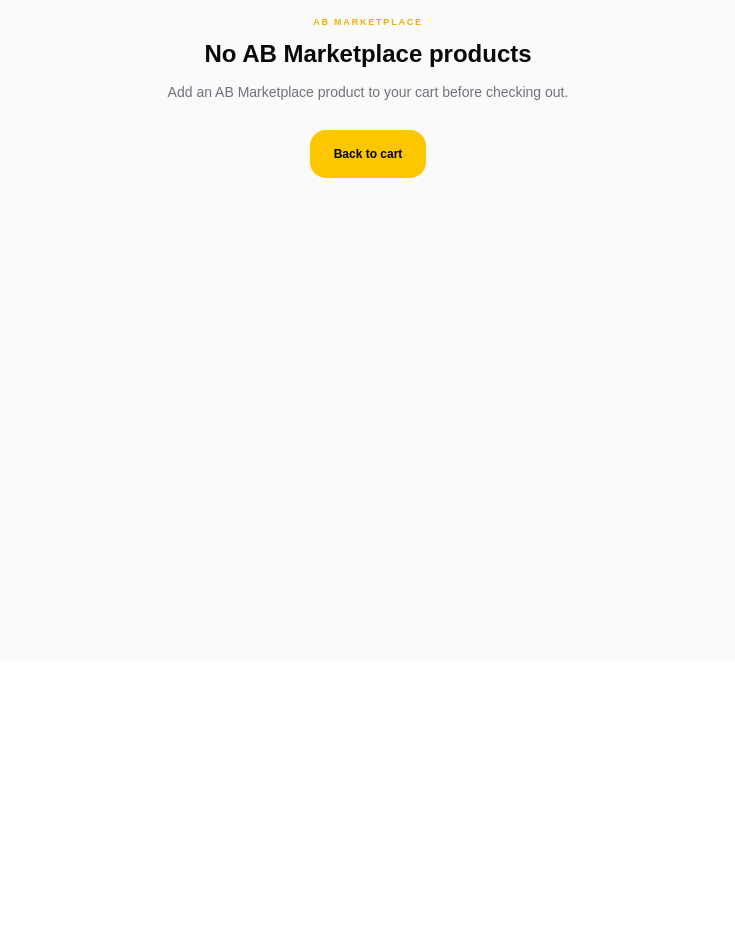
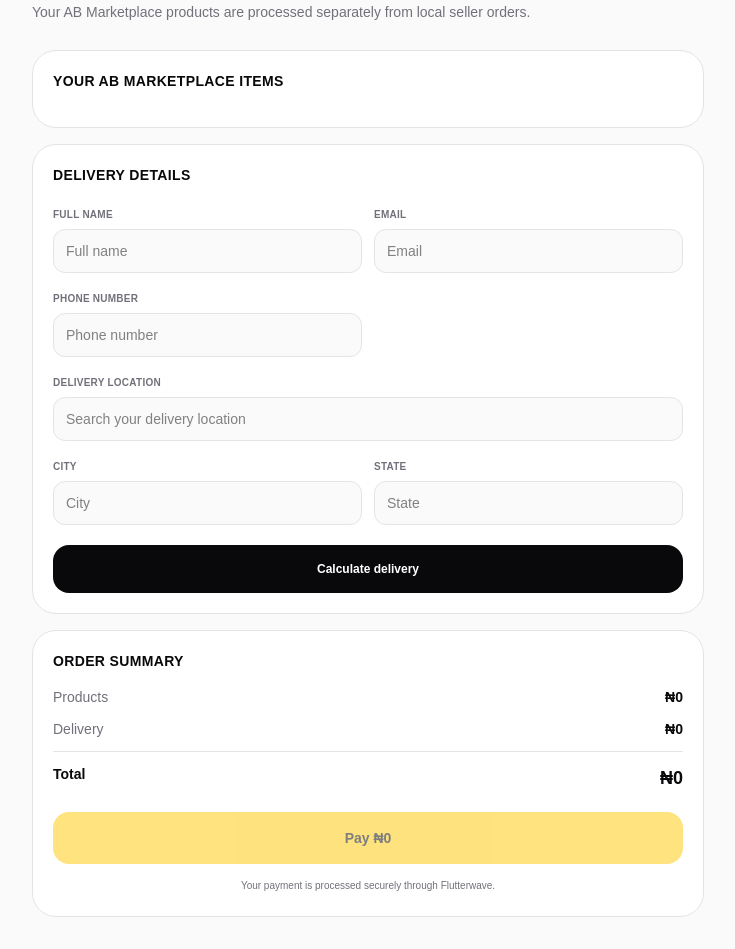
Before and after one commit to ayodejimarvelous87-droid/alphabot-frontend, a Next.js app: page /marketplace/ab-checkout in a window 1280 px wide. Shown: the part 140-1089 px from the top of the page, without its empty margins (272-1007 px from the left). Before the commit the page ends 800 px from the top, so only its background shows below. Built offline with nearby package versions, Linux system fonts and the light colour scheme.

Commit message:
Fix combined AB marketplace shipping checkout

```diff
--- a/src/app/marketplace/ab-checkout/page.js
+++ b/src/app/marketplace/ab-checkout/page.js
@@ -159,8 +159,8 @@
   const [locationLoading, setLocationLoading] = useState(false);
   const [showLocationSuggestions, setShowLocationSuggestions] = useState(false);
 
-  const [shippingData, setShippingData] = useState({});
-  const [selectedCouriers, setSelectedCouriers] = useState({});
+  const [shippingData, setShippingData] = useState(null);
+  const [selectedCourier, setSelectedCourier] = useState(null);
   const [shippingLoading, setShippingLoading] = useState(false);
   const [shippingError, setShippingError] = useState("");
   const [placingOrder, setPlacingOrder] = useState(false);
@@ -178,13 +178,8 @@
     [cart]
   );
 
-  const deliveryFee = useMemo(
-    () =>
-      cart.reduce((sum, item) => {
-        const selected = selectedCouriers[item.id];
-        return sum + Number(selected?.amount || 0);
-      }, 0),
-    [cart, selectedCouriers]
+  const deliveryFee = Number(
+    selectedCourier?.amount || 0
   );
 
   const total = subtotal + deliveryFee;
@@ -303,50 +298,16 @@
   };
 
   const getShippingRates = async () => {
-    if (!cart.length) {
-      setShippingError(
-        "There are no AB Marketplace products in your cart."
-      );
-      return;
-    }
-
-    const requiredFields = [
-      "name",
-      "email",
-      "phone",
-      "address",
-      "city",
-      "state",
-    ];
-
-    const missing = requiredFields.find(
-      (field) => !String(form[field] || "").trim()
-    );
-
-    if (missing) {
-      setShippingError(
-        "Please complete your delivery address first."
-      );
-      return;
-    }
-
     try {
       setShippingLoading(true);
       setShippingError("");
-      setShippingData({});
-      setSelectedCouriers({});
 
       const token = localStorage.getItem("token");
 
       if (!token) {
-        throw new Error(
-          "Please log in before calculating delivery."
-        );
+        throw new Error("Please log in again.");
       }
 
-      const results = {};
-
-      for (const item of cart) {
       const res = await fetch(
         `${API}/marketplace/ab/shipping/quote`,
         {
@@ -356,8 +317,10 @@
             Authorization: `Bearer ${token}`,
           },
           body: JSON.stringify({
+            items: cart.map((item) => ({
               productId: item.id,
               quantity: Number(item.quantity || 1),
+            })),
             deliveryAddress: {
               name: form.name.trim(),
               phone: form.phone.trim(),
@@ -383,7 +346,7 @@
       if (!res.ok || !data.success) {
         throw new Error(
           data.message ||
-              `Unable to calculate delivery for ${item.name}.`
+            "Unable to calculate combined delivery."
         );
       }
 
@@ -391,107 +354,78 @@
 
       if (!rates.length) {
         throw new Error(
-            `No delivery options were returned for ${item.name}.`
+          "No combined delivery options were returned."
         );
       }
 
-        results[item.id] = {
+      setShippingData({
         receiverAddressCode: data.receiverAddressCode,
         pickupAddressCode: data.pickupAddressCode,
+        products: data.products || [],
         rates,
-        };
-      }
+      });
 
-      setShippingData(results);
+      setSelectedCourier(null);
     } catch (error) {
-      console.error("AB SHIPPING ERROR:", error);
+      console.error("AB COMBINED SHIPPING ERROR:", error);
+      setShippingData(null);
+      setSelectedCourier(null);
       setShippingError(
         error.message ||
-          "Unable to calculate delivery."
+          "Unable to calculate combined delivery."
       );
     } finally {
       setShippingLoading(false);
     }
   };
 
-  const selectCourier = (itemId, rate) => {
-    setSelectedCouriers((current) => ({
-      ...current,
-      [itemId]: {
+  const selectCourier = (rate) => {
+    setSelectedCourier({
       courierId: getCourierId(rate),
       serviceCode: getServiceCode(rate),
       courierName: getCourierName(rate),
       serviceType: getServiceName(rate),
       amount: getShippingAmount(rate),
-        deliveryEstimate: rate?.deliveryEstimate || null,
-      },
-    }));
+      deliveryEta:
+        rate?.delivery_eta ||
+        rate?.deliveryEta ||
+        null,
+      deliveryEstimate:
+        rate?.deliveryEstimate || null,
+      requestToken:
+        rate?.request_token ||
+        rate?.requestToken ||
+        null,
+      currency: rate?.currency || "NGN",
+      pickupEta: rate?.pickup_eta || null,
+    });
   };
 
   const placeOrder = async () => {
-    if (!cart.length) {
-      alert(
-        "There are no AB Marketplace products to checkout."
-      );
-      return;
-    }
-
-    if (
-      Object.keys(selectedCouriers).length !== cart.length
-    ) {
-      alert(
-        "Please calculate delivery and select a courier for every product."
-      );
-      return;
-    }
-
     try {
-      setPlacingOrder(true);
+      setSubmitting(true);
+      setError("");
 
       const token = localStorage.getItem("token");
 
       if (!token) {
-        throw new Error(
-          "Please log in before placing your order."
-        );
+        throw new Error("Please log in again.");
       }
 
-      const pickupDate = new Date();
-      pickupDate.setDate(pickupDate.getDate() + 1);
-
-      const pickupDateString = pickupDate
-        .toISOString()
-        .slice(0, 10);
-
-      const createdOrderIds = [];
-
-      for (const item of cart) {
-        const selected = selectedCouriers[item.id];
-
-        if (
-          !selected?.courierId ||
-          !selected?.serviceCode
-        ) {
-          throw new Error(
-            `Please select a valid courier for ${item.name}.`
-          );
+      if (!selectedCourier) {
+        throw new Error("Please select a delivery option.");
       }
 
-        const res = await fetch(
-          `${API}/marketplace/ab/orders`,
-          {
-            method: "POST",
-            headers: {
-              "Content-Type": "application/json",
-              Authorization: `Bearer ${token}`,
-            },
-            body: JSON.stringify({
+      if (!shippingData?.receiverAddressCode) {
+        throw new Error("Please calculate delivery first.");
+      }
+
+      const items = cart.map((item) => ({
         productId: item.id,
         quantity: Number(item.quantity || 1),
-              pickupDate: pickupDateString,
-              courierId: selected.courierId,
-              serviceCode: selected.serviceCode,
-              deliveryAddress: {
+      }));
+
+      const deliveryAddress = {
         name: form.name.trim(),
         phone: form.phone.trim(),
         email: form.email.trim(),
@@ -506,21 +440,57 @@
           ? Number(form.longitude)
           : null,
         country: "NG",
+      };
+
+      const shippingQuote = {
+        amount: Number(selectedCourier.amount || 0),
+        currency: selectedCourier.currency || "NGN",
+        courierId: selectedCourier.courierId,
+        courierName: selectedCourier.courierName,
+        serviceCode: selectedCourier.serviceCode,
+        serviceType: selectedCourier.serviceType,
+        requestToken: selectedCourier.requestToken,
+        pickupAddressCode: shippingData.pickupAddressCode,
+        receiverAddressCode: shippingData.receiverAddressCode,
+        deliveryEta: selectedCourier.deliveryEta,
+        pickupEta: selectedCourier.pickupEta,
+        deliveryEstimate: selectedCourier.deliveryEstimate,
+      };
+
+      const orderRes = await fetch(
+        `${API}/marketplace/ab/orders`,
+        {
+          method: "POST",
+          headers: {
+            "Content-Type": "application/json",
+            Authorization: `Bearer ${token}`,
           },
+          body: JSON.stringify({
+            items,
+            pickupDate: new Date().toISOString().slice(0, 10),
+            courierId: selectedCourier.courierId,
+            serviceCode: selectedCourier.serviceCode,
+            deliveryAddress,
+            shippingQuote,
           }),
         }
       );
 
-        const data = await res.json();
+      const orderData = await orderRes.json();
 
-        if (!res.ok || !data.order?._id) {
+      if (!orderRes.ok || !orderData.success) {
         throw new Error(
-            data.message ||
-              `Failed to create AB Marketplace order for ${item.name}.`
+          orderData.message ||
+            "Unable to create AB Marketplace order."
         );
       }
 
-        createdOrderIds.push(data.order._id);
+      const orderIds = (orderData.orders || []).map(
+        (order) => order._id
+      );
+
+      if (!orderIds.length) {
+        throw new Error("No AB Marketplace orders were created.");
       }
 
       const checkoutRes = await fetch(
@@ -532,20 +502,35 @@
             Authorization: `Bearer ${token}`,
           },
           body: JSON.stringify({
-            orderIds: createdOrderIds,
+            orderIds,
+            shipping: {
+              amount: shippingQuote.amount,
+              currency: shippingQuote.currency,
+              courierId: shippingQuote.courierId,
+              courierName: shippingQuote.courierName,
+              serviceCode: shippingQuote.serviceCode,
+              serviceType: shippingQuote.serviceType,
+              requestToken: shippingQuote.requestToken,
+              pickupAddress: {
+                addressCode: shippingData.pickupAddressCode,
+              },
+              deliveryAddress: {
+                ...deliveryAddress,
+                addressCode: shippingData.receiverAddressCode,
+              },
+              deliveryPeriod:
+                shippingQuote.deliveryEstimate || {},
+            },
           }),
         }
       );
 
       const checkoutData = await checkoutRes.json();
 
-      if (
-        !checkoutRes.ok ||
-        !checkoutData.checkout?._id
-      ) {
+      if (!checkoutRes.ok || !checkoutData.success) {
         throw new Error(
           checkoutData.message ||
-            "Failed to create AB Marketplace payment checkout."
+            "Unable to create AB Marketplace checkout."
         );
       }
 
@@ -556,7 +541,6 @@
         {
           method: "POST",
           headers: {
-            "Content-Type": "application/json",
             Authorization: `Bearer ${token}`,
           },
         }
@@ -564,67 +548,30 @@
 
       const paymentData = await paymentRes.json();
 
-      if (!paymentRes.ok || !paymentData.paymentLink) {
+      if (!paymentRes.ok || !paymentData.success) {
         throw new Error(
           paymentData.message ||
-            "Failed to initialize AB Marketplace payment."
+            "Unable to initialize payment."
         );
       }
 
       localStorage.setItem(
-        "alphabotMarketplaceActiveCheckout",
-        JSON.stringify({
-          checkoutId: checkout._id,
-          txRef: paymentData.txRef,
-          checkoutType: "ab-marketplace",
-          orderIds: createdOrderIds,
-        })
+        "alphabotActiveMarketplaceCheckout",
+        JSON.stringify(checkout)
       );
 
       window.location.href = paymentData.paymentLink;
     } catch (error) {
-      console.error(
-        "AB MARKETPLACE CHECKOUT ERROR:",
-        error
-      );
-
-      alert(
+      console.error("AB MARKETPLACE ORDER ERROR:", error);
+      setError(
         error.message ||
-          "Unable to place AB Marketplace order. Please try again."
+          "Unable to place your AB Marketplace order."
       );
     } finally {
-      setPlacingOrder(false);
+      setSubmitting(false);
     }
   };
 
-  if (!cart.length) {
-    return (
-      <main className="min-h-screen bg-zinc-50 dark:bg-[#0b0b0b] text-zinc-950 dark:text-white px-4 py-10">
-        <div className="max-w-2xl mx-auto pt-12 text-center">
-          <div className="text-5xl mb-5">🛍️</div>
-
-          <p className="text-[9px] font-black tracking-[0.2em] uppercase text-yellow-500">
-            AB MARKETPLACE
-          </p>
-
-          <h1 className="text-2xl font-black mt-2">
-            No AB Marketplace products
-          </h1>
-
-          <p className="text-sm text-zinc-500 dark:text-zinc-400 mt-3">
-            Add an AB Marketplace product to your cart before checking out.
-          </p>
-
-          <Link
-            href="/marketplace/cart"
-            className="mt-7 inline-flex h-12 px-6 rounded-2xl bg-yellow-400 text-black items-center justify-center text-xs font-black"
-          >
-            Back to cart
-          </Link>
-        </div>
-      </main>
-    );
-  }
 
   return (
     <main className="min-h-screen bg-zinc-50 dark:bg-[#0b0b0b] text-zinc-950 dark:text-white px-4 py-8">
@@ -842,19 +789,8 @@
           </button>
         </section>
 
-        {cart.map((item) => {
-          const itemShipping = shippingData[item.id];
-          const rates = itemShipping?.rates || [];
-
-          if (!rates.length) {
-            return null;
-          }
-
-          return (
-            <section
-              key={`shipping-${item.id}`}
-              className="mt-4 bg-white dark:bg-[#151515] border border-zinc-200 dark:border-zinc-800 rounded-3xl p-5"
-            >
+        {shippingData && (
+          <section className="mt-4 bg-white dark:bg-[#151515] border border-zinc-200 dark:border-zinc-800 rounded-3xl p-5">
             <div className="flex items-start justify-between gap-3">
               <div>
                 <p className="text-[9px] font-black uppercase tracking-[0.15em] text-yellow-500">
@@ -862,8 +798,12 @@
                 </p>
 
                 <h2 className="text-sm font-black mt-1">
-                    {item.name}
+                  Combined AB Marketplace delivery
                 </h2>
+
+                <p className="text-[10px] text-zinc-500 mt-1">
+                  One shipment for {cart.length} product{cart.length === 1 ? "" : "s"}
+                </p>
               </div>
 
               <span className="text-[9px] font-black uppercase px-2 py-1 rounded-full bg-yellow-400 text-black">
@@ -872,7 +812,7 @@
             </div>
 
             <div className="mt-4 space-y-2">
-                {rates.map((rate, index) => {
+              {shippingData.rates.map((rate, index) => {
                 const courierId = getCourierId(rate);
                 const serviceCode = getServiceCode(rate);
                 const amount = getShippingAmount(rate);
@@ -881,17 +821,18 @@
                 const expectedDelivery =
                   formatDeliveryRange(deliveryEstimate);
 
-                  const key = `${courierId || "courier"}-${serviceCode || index}`;
+                const key =
+                  `${courierId || "courier"}-${serviceCode || index}`;
 
                 const selected =
-                    selectedCouriers[item.id]?.courierId === courierId &&
-                    selectedCouriers[item.id]?.serviceCode === serviceCode;
+                  selectedCourier?.courierId === courierId &&
+                  selectedCourier?.serviceCode === serviceCode;
 
                 return (
                   <button
                     key={key}
                     type="button"
-                      onClick={() => selectCourier(item.id, rate)}
+                    onClick={() => selectCourier(rate)}
                     className={`w-full text-left rounded-2xl border p-4 transition ${
                       selected
                         ? "border-yellow-400 bg-yellow-50 dark:bg-yellow-950/20"
@@ -936,8 +877,7 @@
               })}
             </div>
           </section>
-          );
-        })}
+        )}
 
         <section className="mt-4 bg-white dark:bg-[#151515] border border-zinc-200 dark:border-zinc-800 rounded-3xl p-5">
           <h2 className="text-sm font-black uppercase tracking-wide">
@@ -970,7 +910,7 @@
             disabled={
               placingOrder ||
               shippingLoading ||
-              Object.keys(selectedCouriers).length !== cart.length
+              !selectedCourier
             }
             className="mt-5 w-full h-13 rounded-2xl bg-yellow-400 text-black text-sm font-black disabled:opacity-50 active:scale-[0.99] transition"
           >
```
Lines whose indentation alone changed are shown as unchanged.
